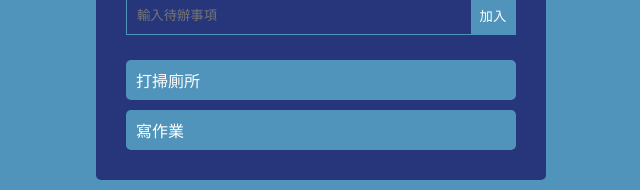
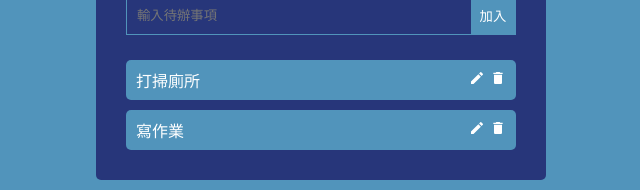
Before and after one commit to cyanshub/sp-my-react-todo-072324, a React (Vite) app: page / in a window 1280 px wide. Shown: the part 126-316 px from the top of the page, without its empty margins (319-959 px from the left). Built offline with nearby package versions, Linux system fonts and the light colour scheme.

Commit message:
在 Todo 組件加入圖標套件

```diff
--- a/package.json
+++ b/package.json
@@ -11,7 +11,8 @@
   },
   "dependencies": {
     "react": "^18.2.0",
-    "react-dom": "^18.2.0"
+    "react-dom": "^18.2.0",
+    "react-icons": "^5.2.1"
   },
   "devDependencies": {
     "@types/react": "^18.2.56",
--- a/src/components/Todo.jsx
+++ b/src/components/Todo.jsx
@@ -1,7 +1,13 @@
+import { MdDelete, MdEdit } from "react-icons/md";
+
 function Todo({ todo }) {
   return (
     <div className="todo">
       <p>{todo}</p>
+      <div>
+        <MdEdit style={{ cursor: "pointer" }} />
+        <MdDelete style={{ cursor: "pointer", marginLeft: '5px' }} />
+      </div>
     </div>
   );
 }
```
Also changed, not shown: 1 other file (tests, documents, lock files or other folders).
